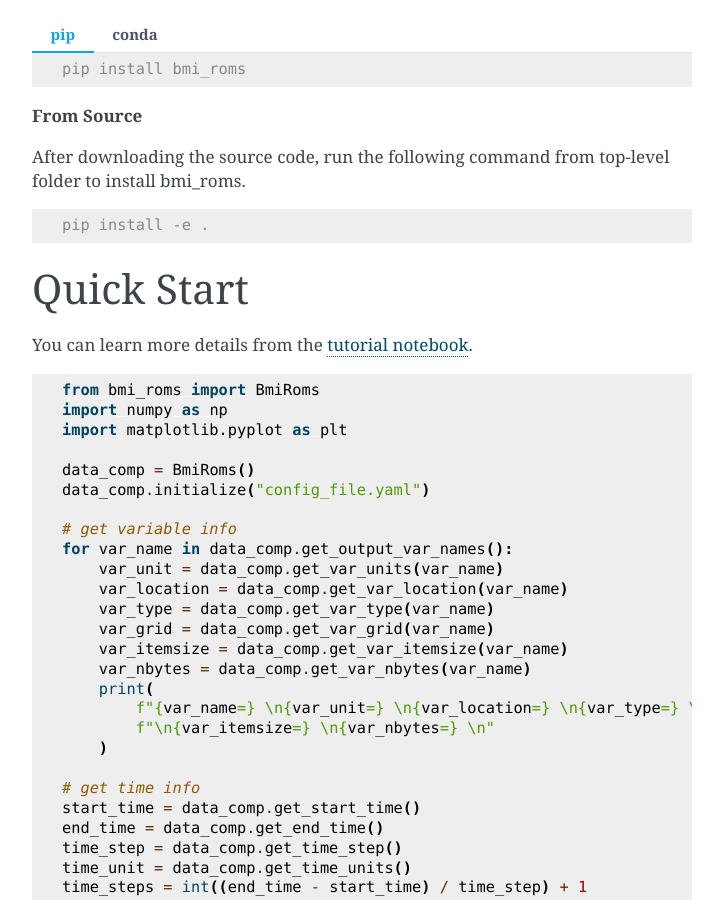
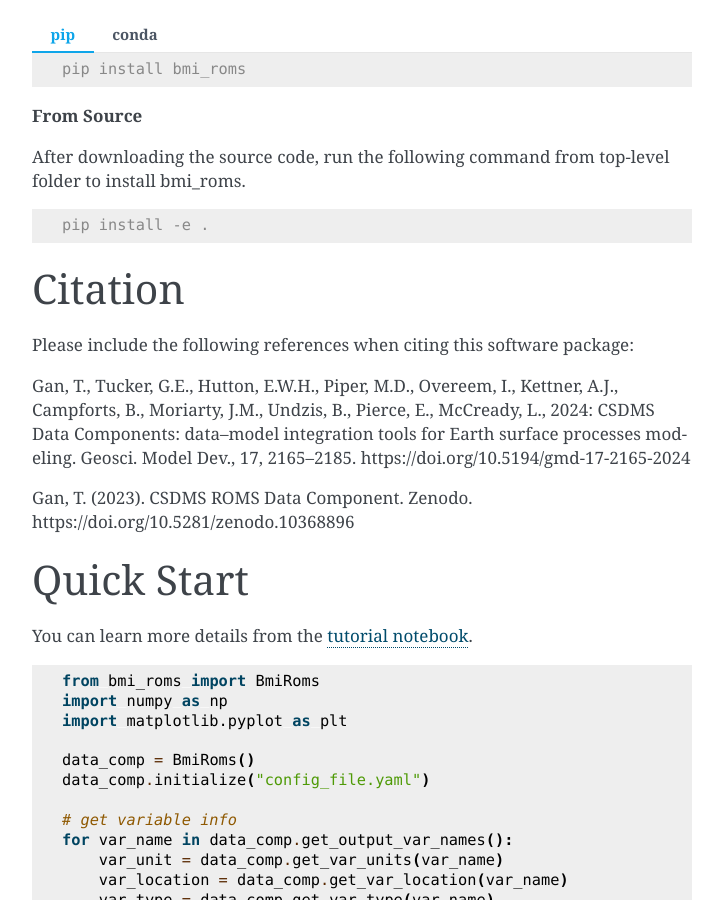
Before and after one commit to gantian127/bmi_roms, a Sphinx documentation site: the page built from docs/source/index.md, in a window 1280 px wide and 900 px high, scrolled down 741 px. Shown: the whole window, without its empty margins (388-1111 px from the left). Built offline with Sphinx 7.4.7, drawn with Linux system fonts in a browser that asks for light colours.

Commit message:
add citation info in docs and readme

````diff
--- a/docs/source/index.md
+++ b/docs/source/index.md
@@ -42,6 +42,17 @@
 ```console
 pip install -e .
 ```
+
+# Citation
+Please include the following references when citing this software package:
+
+Gan, T., Tucker, G.E., Hutton, E.W.H., Piper, M.D., Overeem, I., Kettner, A.J.,
+Campforts, B., Moriarty, J.M., Undzis, B., Pierce, E., McCready, L., 2024:
+CSDMS Data Components: data–model integration tools for Earth surface processes
+modeling. Geosci. Model Dev., 17, 2165–2185. https://doi.org/10.5194/gmd-17-2165-2024
+
+Gan, T. (2023). CSDMS ROMS Data Component. Zenodo.
+https://doi.org/10.5281/zenodo.10368896
 
 # Quick Start
 
````
Also changed, not shown: README.md (+12 -1 lines).
